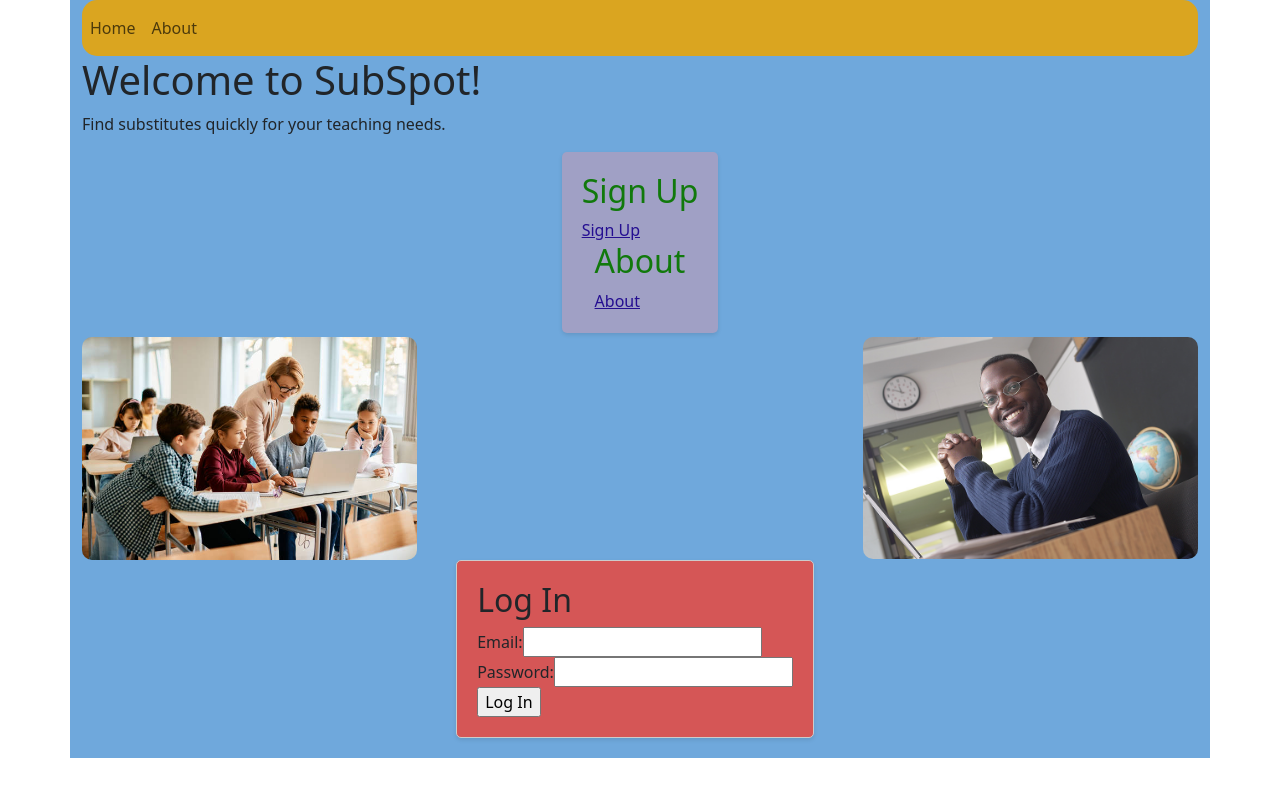
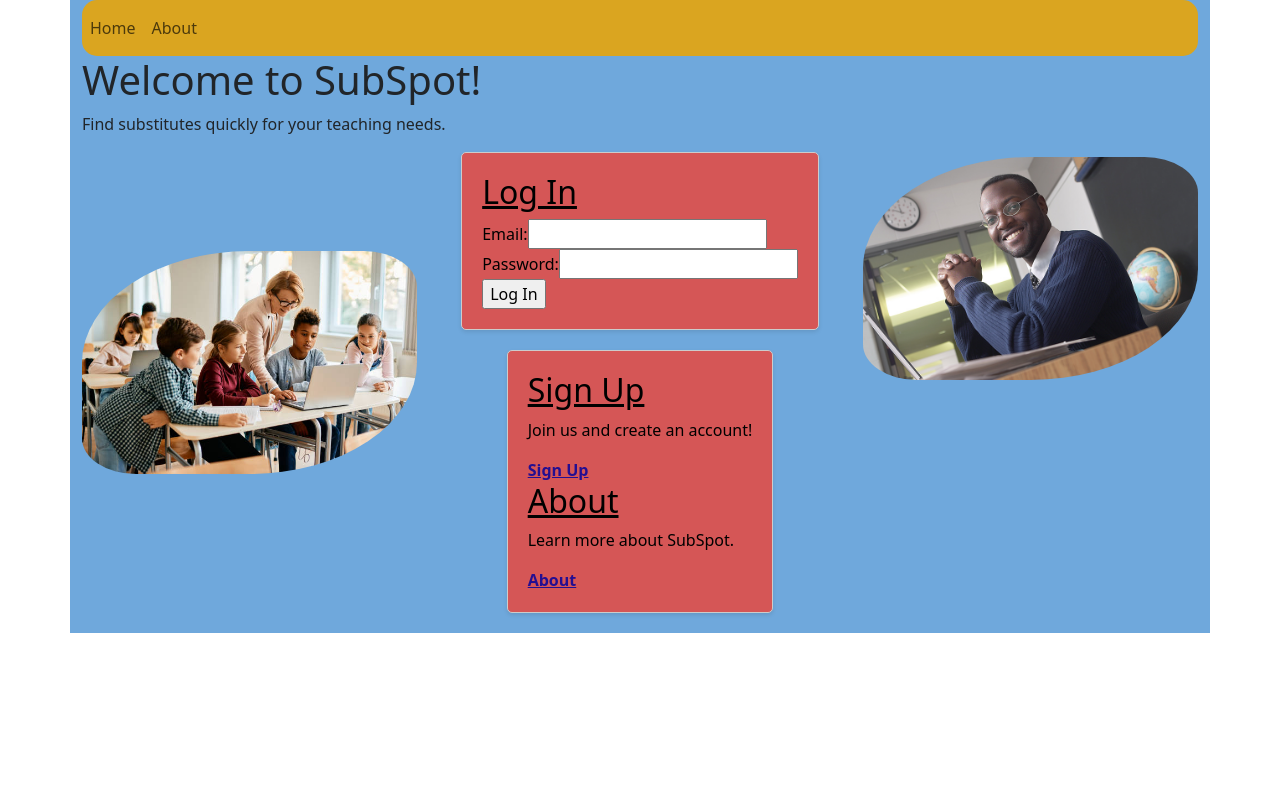
Before and after one commit to tgartland89/SubSpot, a React (Create React App) app in the folder client/: page / in a window 1280 px wide. Shown: the top 796 px of the page. Built offline with nearby package versions, Linux system fonts and the light colour scheme.

Commit message:
Home page styled with images- fixed css so Log In stays above image container

```diff
--- a/client/src/components/Home.js
+++ b/client/src/components/Home.js
@@ -1,4 +1,4 @@
-import React, {useEffect} from "react";
+import React, { useEffect } from "react";
 import { Link } from "react-router-dom";
 import teacherImage from "../assets/teacher_computer_class.jpg";
 import substituteImage from "../assets/substitute_1.jpg";
@@ -23,15 +23,11 @@ function Home() {
     const teacherImageElement = document.querySelector(".teacher-image");
     const substituteImageElement = document.querySelector(".substitute-image");
 
-    if (teacherImageElement) {
-      if (!localStorage.getItem("teacherImageAnimated")) {
-        observer.observe(teacherImageElement);
-      }
+    if (teacherImageElement && !localStorage.getItem("teacherImageAnimated")) {
+      observer.observe(teacherImageElement);
     }
-    if (substituteImageElement) {
-      if (!localStorage.getItem("substituteImageAnimated")) {
-        observer.observe(substituteImageElement);
-      }
+    if (substituteImageElement && !localStorage.getItem("substituteImageAnimated")) {
+      observer.observe(substituteImageElement);
     }
 
     return () => {
@@ -44,22 +40,8 @@ function Home() {
       <h1>Welcome to SubSpot!</h1>
       <p>Find substitutes quickly for your teaching needs.</p>
       <div className="login-container">
-        <div className="signup-about-box right-box">
-          <div>
-            <h2>Sign Up</h2>
-            <Link to="/signup" className="dark-purple-link">Sign Up</Link>
-          </div>
-          <div>
-            <h2>About</h2>
-            <Link to="/about" className="dark-purple-link">About</Link>
-          </div>
-        </div>
-        <div className="image-container">
-          <img src={teacherImage} alt="Teacher" className="teacher-image" />
-          <img src={substituteImage} alt="Substitute" className="substitute-image" />
-        </div>
         <div className="login-box left-box">
-          <h2>Log In</h2>
+          <h2 className="underlined-heading">Log In</h2>
           <form>
             <label>Email:</label>
             <input type="email" name="email" required /><br />
@@ -70,6 +52,26 @@ function Home() {
             <input type="submit" value="Log In" />
           </form>
         </div>
+        <div className="signup-about-box right-box">
+          <div>
+            <h2 className="underlined-heading">Sign Up</h2>
+            <p>Join us and create an account!</p>
+            <Link to="/signup" className="dark-purple-link">
+              Sign Up
+            </Link>
+          </div>
+          <div>
+            <h2 className="underlined-heading">About</h2>
+            <p>Learn more about SubSpot.</p>
+            <Link to="/about" className="dark-purple-link">
+              About
+            </Link>
+          </div>
+        </div>
+        <div className="image-container">
+          <img src={teacherImage} alt="Teacher" className="teacher-image" />
+          <img src={substituteImage} alt="Substitute" className="substitute-image" />
+        </div>
       </div>
     </div>
   );
--- a/client/src/index.css
+++ b/client/src/index.css
@@ -36,54 +36,57 @@
 }
 .dark-purple-link {
   color: #240e91;
-}
-
-.login-box {
-  border: 1px solid #470808;
-  padding: 20px;
-  border-radius: 5px;
-  box-shadow: 0px 2px 4px rgba(0, 0, 0, 0.1);
-  flex: 1;
-}
-
-.left-box {
-  background-color: lightcoral;
-  margin-right: 10px;
+  font-weight: bold;
 }
 
 .login-container {
   display: flex;
   flex-direction: column;
   align-items: center;
+  position: relative;
+  z-index: 2;
+  background-color: transparent
+
 }
 
-.login-box {
+.image-container {
+  display: flex;
+  justify-content: space-between;
+  align-items: flex-start;
+  position: absolute;
+  top: 0;
+  left: 0;
+  width: 100%;
+  height: 100%;
+  z-index: 1;
+  pointer-events: none;
+
+}
+
+.login-box, .signup-about-box {
   border: 1px solid #ccc;
   padding: 20px;
   border-radius: 5px;
   box-shadow: 0px 2px 4px rgba(0, 0, 0, 0.1);
   background-color: #d55656;
+  color: rgb(0, 0, 0);
+  margin: 0 auto;
+  max-width: 400px;
   margin-bottom: 20px;
 }
 
 .signup-about-box {
-  display: flex;
-  flex-direction: column;
-  align-items: center;
-  background-color: #a0a0c5;
-  color: rgb(17, 121, 12);
-  padding: 20px;
-  border-radius: 5px;
-  box-shadow: 0px 2px 4px rgba(0, 0, 0, 0.1);
+  align-self: flex-start;
 }
-.substitutes-box {
-  border: 1px solid #ccc;
-  padding: 20px;
-  border-radius: 5px;
-  box-shadow: 0px 2px 4px rgba(0, 0, 0, 0.1);
-  background-color: #a0a0c5;
-  margin-top: 20px;
+
+.login-box {
+  margin-top: 50px;
 }
+
+.underlined-heading {
+  text-decoration: underline;
+}
+
 .sub-details-box {
   border: 1px solid #ccc;
   padding: 20px;
@@ -92,6 +95,7 @@
   background-color: #f7f7f7;
   margin-top: 20px;
 }
+
 .details-box {
   border: 1px solid #ccc;
   padding: 10px;
@@ -99,6 +103,7 @@
   margin-top: 10px;
   background-color: #ffffff;
 }
+
 .password-validation {
   margin-top: 5px;
   font-size: 14px;
@@ -112,22 +117,26 @@
   color: red;
 }
 
-.image-container {
-  display: flex;
-  justify-content: space-between;
-  align-items: flex-start;
-  margin-top: 4px;
+.login-box {
+  border: 1px solid #ccc;
+  padding: 20px;
+  border-radius: 5px;
+  box-shadow: 0px 2px 4px rgba(0, 0, 0, 0.1);
+  background-color: #d55656;
+  color: rgb(0, 0, 0);
+  margin: 0 auto;
+  max-width: 400px;
+  margin-bottom: 20px;
 }
-
 
 .teacher-image,
 .substitute-image {
   max-width: 30%;
   opacity: 0;
-  transition: opacity 1s ease-in-out;
-  border-radius: 10px;
+  transition: opacity 3s ease-in-out;
+  border-radius: 50% 16%;
+  margin-top: 99px;
 }
-
 
 .teacher-image {
   background-color: #d55656;
@@ -137,20 +146,18 @@
 .substitute-image {
   background-color: #d55656;
   color: white;
+  margin-top: 5px;
 }
-
 
 .teacher-image.fade-in,
 .substitute-image.fade-in {
   opacity: 1;
 }
 
-
 .teacher-image {
   order: -1;
 }
 
-
 .substitute-image {
   order: 1;
 }
```
